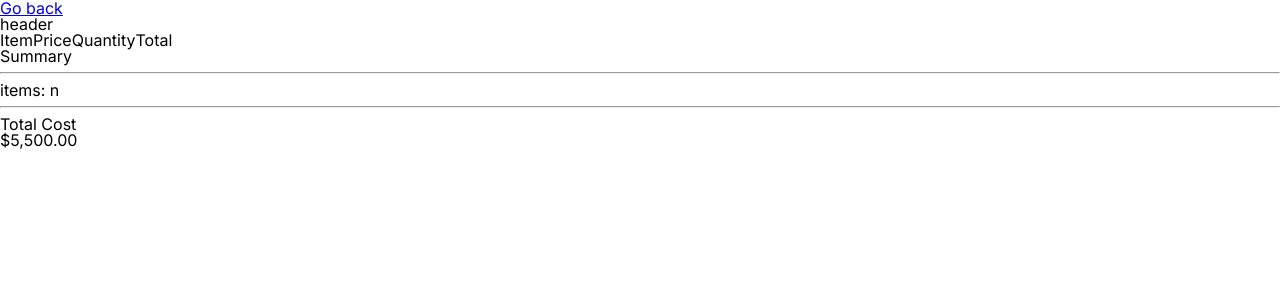
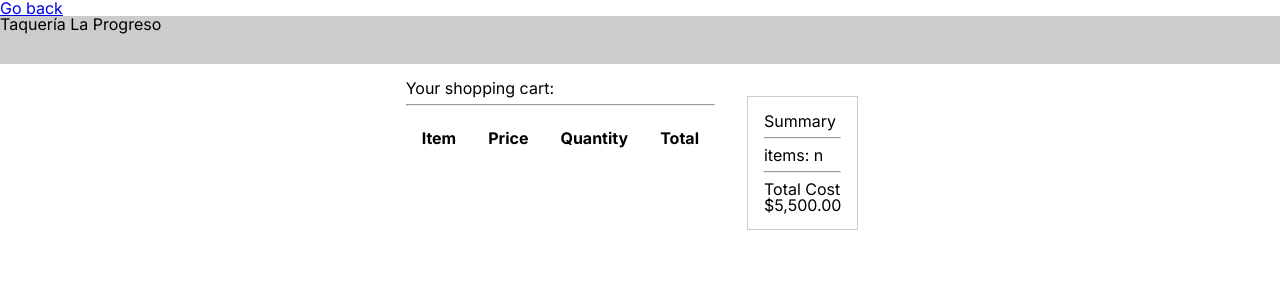
Before and after one commit to Yeblanca/dmenu, a Next.js app: page /cart in a window 1280 px wide. Shown: the top 300 px of the page. Built offline with nearby package versions, Linux system fonts and the light colour scheme.

Commit message:
quantities can be updated

```diff
--- a/app/cart/page.tsx
+++ b/app/cart/page.tsx
@@ -1,18 +1,27 @@
 'use client';
-import { useAppSelector } from '@/state/store';
+import { AppDispatch, useAppSelector } from '@/state/store';
 import Link from 'next/link';
 import React from 'react'
-import { useSelector } from 'react-redux';
+import { useDispatch, useSelector } from 'react-redux';
+import { formatPrice } from '../lib/utils';
+import { updateQuantity } from '@/state/cartSlice';
 
 const CartPage = () => {
   const productsInCart = useAppSelector(state => state.cart.value.items)
+  const dispatch = useDispatch<AppDispatch>();
+
+  const handleChange = (id: string, quantity: number) => {
+    dispatch(updateQuantity({id, quantity}));
+  }
 
   return (
     <div className="cart-main">
       <Link href="/">Go back</Link>
-      <div className="cart-header">header</div>
+      <div className="cart-header">Taquería La Progreso</div>
       <div className="cart-content">
         <div className="cart-table">
+          <h1>Your shopping cart:</h1>
+          <hr />
           <table>
             <thead>
               <tr>
@@ -27,8 +36,8 @@
                 return (
                   <tr key={product.product.id}>
                     <td>{product.product.name}</td>
-                    <td>${product.product.price}</td>
-                    <td>{product.quantity}</td>
+                    <td>{formatPrice(product.product.price)}</td>
+                    <td><input defaultValue={product.quantity} type='number' onChange={(e)=>handleChange(product.product.id,parseInt( e.target.value))} /><button>Remove</button></td>
                     <td>${product.product.price * product.quantity}</td>
                   </tr>
                 )
--- a/app/components/Menu.tsx
+++ b/app/components/Menu.tsx
@@ -23,7 +23,6 @@
       // Load products into the store
       const res = await fetch('/api/items');
       const products = await res.json();
-      console.log('Products loaded into store:', products)
       dispatch(receiveProducts(products))
     })()
   }, [dispatch])
--- /dev/null
+++ b/app/lib/utils.ts
@@ -0,0 +1,6 @@
+export const formatPrice = (price: number) => {
+  return `$${price.toLocaleString('en', {
+    useGrouping: false,
+    minimumFractionDigits: 2,
+  })}`;
+};
--- a/state/cartSlice.ts
+++ b/state/cartSlice.ts
@@ -29,8 +29,15 @@
         state.value.items.push({ product, quantity: 1});
       }
     },
+    updateQuantity: (state, action: PayloadAction<{ id: string, quantity: number }>) => {
+      const { id, quantity } = action.payload;
+      const foundItem = state.value.items.find((item) => item.product.id === id);
+      if (foundItem) {
+        foundItem.quantity = quantity;
+      }
+    }
   }
 })
 
-export const { addToCart } = cart.actions;
+export const { addToCart, updateQuantity } = cart.actions;
 export default cart.reducer;
--- a/styles/index.scss
+++ b/styles/index.scss
@@ -4,3 +4,4 @@
 
 @import 'components/Card.scss';
 @import 'pages/home.scss';
+@import 'pages/cart.scss';
--- a/styles/pages/cart.scss
+++ b/styles/pages/cart.scss
@@ -0,0 +1,36 @@
+.cart-header{
+  width: 100%;
+  background-color: #ccc;
+  min-height: 3rem;
+}
+
+.cart-content{
+  margin-top: 1rem;
+  display: flex;
+  flex-direction: row;
+  justify-content: center;
+  width: 80%;
+  margin-left: auto;
+  margin-right: auto;
+}
+
+table{
+  th{
+    font-weight: bold;
+    text-align: left;
+    padding: 1rem;
+  };
+  td{
+    padding: 1rem;
+  }
+}
+
+.cart-summary{
+  margin-left: 1rem;
+  padding: 1rem;
+}
+
+.cart-summary-card{
+  border: 1px solid #ccc;
+  padding: 1rem;
+}
```
Also changed, not shown: app/components/Card.tsx (+1 -7 lines).
